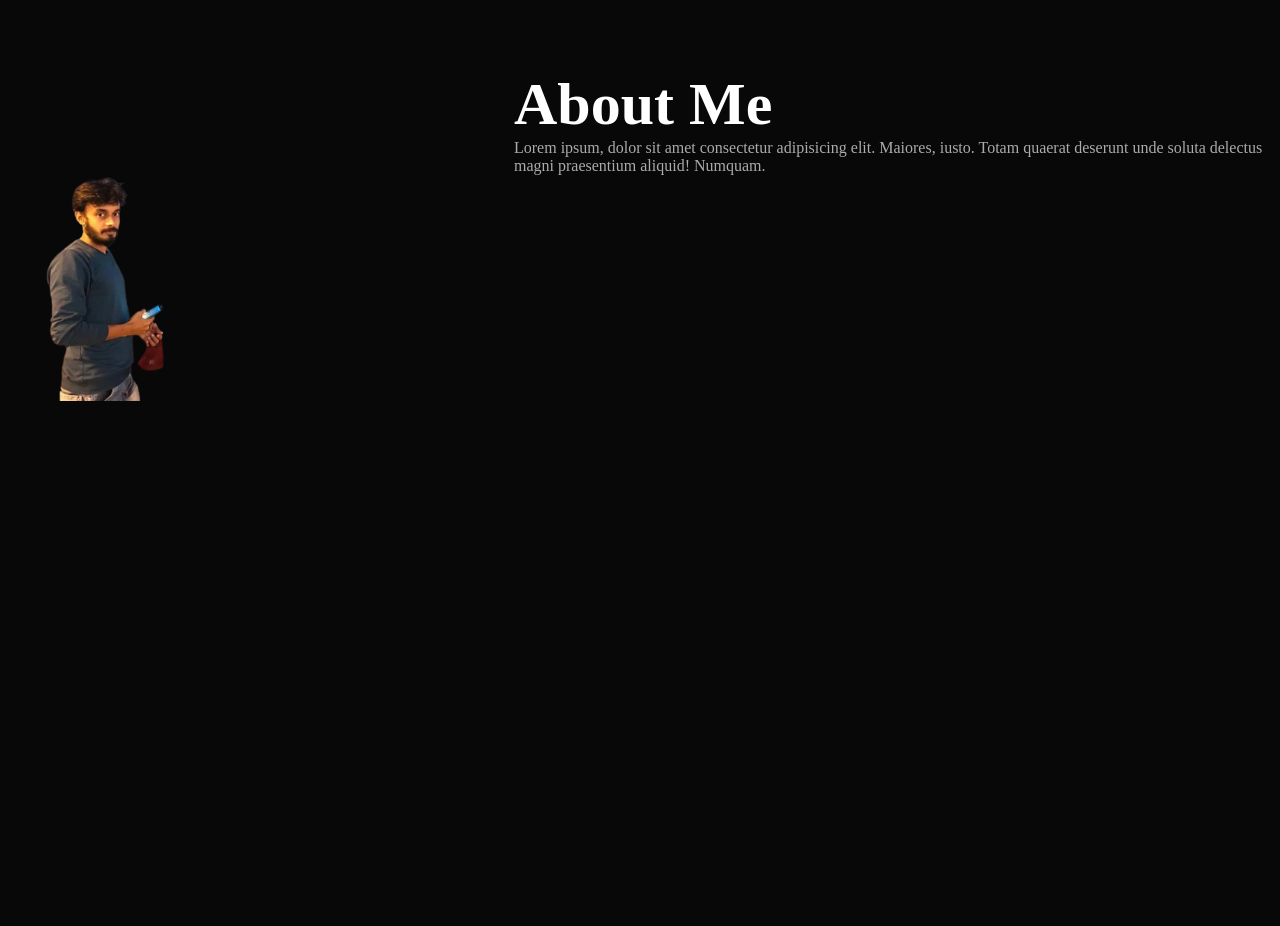
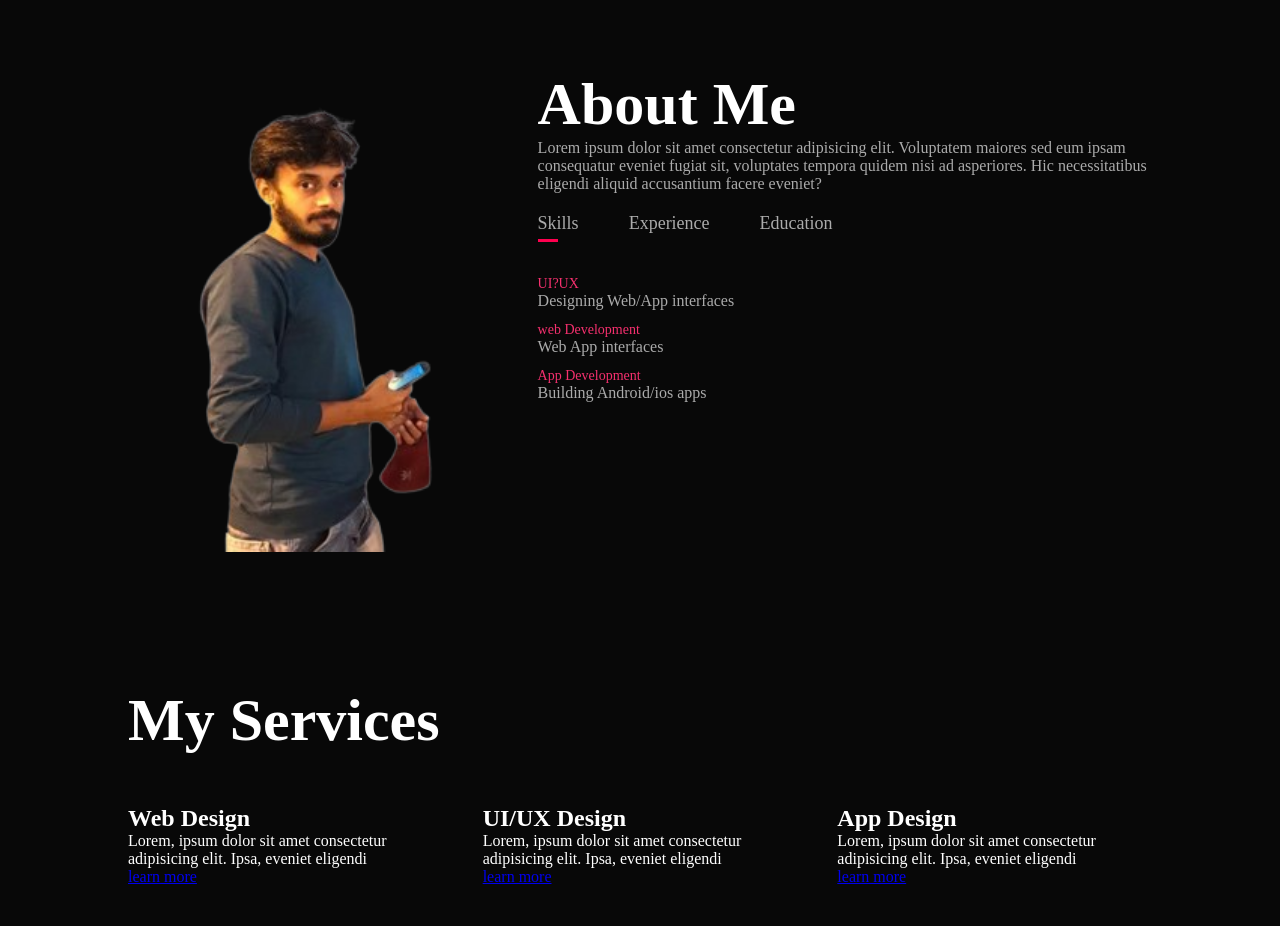
Before and after one commit to Ajmel1989/PORTFOLIO-HCJ, a plain HTML site: page index.html in a window 1280 px wide. Shown: the part 820-1746 px from the top of the page. Before the commit the page ends 1315 px from the top, so only its background shows below. Drawn offline with Linux system fonts and the light colour scheme.

Commit message:
PORTFOLIO-NEW

```diff
--- a/index.html
+++ b/index.html
@@ -10,7 +10,7 @@
     <div id="header">
         <div class="container">
             <nav>
-                <img src="/images/logo4.png" class="logo">
+                <img src="/images/logo2.png" class="logo">
                 <ul>
                     <li><a href="#">Home</a></li>
                     <li><a href="#">About</a></li>
@@ -32,14 +32,99 @@
         <div class="container">
             <div class="row">
                 <div class="about-cal-1">
-                    <img src="/images/my_photo1-removebg-preview.png" alt="">
+                    <img src="/images/my_photo1-removebg-preview1.png" alt="">
                 </div>
                 <div class="about-cal-2">
                     <h1 class="sub-title">About Me</h1>
-                    <p>Lorem ipsum, dolor sit amet consectetur adipisicing elit. Maiores, iusto. Totam quaerat deserunt unde soluta delectus magni praesentium aliquid! Numquam.</p>
+                    <p>Lorem ipsum dolor sit amet consectetur adipisicing elit.
+                         Voluptatem maiores sed eum ipsam consequatur eveniet fugiat sit,
+                         voluptates tempora quidem nisi ad asperiores. Hic necessitatibus
+                         eligendi aliquid accusantium facere eveniet?</p>
+                        <div class="tab-titles">
+                            <p class="tab-links active-link" onclick="opentab('skills')">Skills</p>
+                            <p class="tab-links" onclick="opentab('experience')">Experience</p>
+                            <p class="tab-links" onclick="opentab('education')">Education</p>
+                        </div>
+                        <div class="tab-contents active-tab" id="skills">
+                            <ul>
+                                <li><span>UI?UX</span><br>Designing Web/App interfaces</li>
+                                <li><span>web Development</span><br>Web App interfaces</li>
+                                <li><span>App Development</span><br>Building Android/ios apps</li>
+
+                            </ul>
+                        </div>
+                        <div class="tab-contents" id="experience">
+                            <ul>
+                                <li><span>2023-Current</span><br>UI/UX Design Training at Astrobyte</li>
+                                <li><span>2018-2023</span><br>Marketing Manager at Hardply Plywoods</li>
+                                <li><span>2014-2018</span><br>Administration Assistant at Saudi Hospital</li>
+                                <li><span>2011-2014</span><br>Marketing Consultant at Telecome</li>
+
+                            </ul>
+                        </div>
+                        <div class="tab-contents" id="education">
+                            <ul>
+                                <li><span>2023</span><br>UI/UX Design Training at Astrobyte</li>
+                                <li><span>2011</span><br>BCA From St.Albetrs Ernakulam</li>
+                                <li><span>2008</span><br>Plus2 From SMHSS Kaliyar</li>
+                                <li><span>2005</span><br>SSLC Fom SMHSS Kaliyar</li>
+
+                            </ul>
+                        </div>
                 </div>
             </div>
         </div>
     </div>
+    <!-- =====================Services=================== -->
+
+    <div id="services">
+        <div class="container">
+            <h1 class="sub-title">My Services</h1>
+            <div class="services-list">
+                <div>
+                    <h2>Web Design</h2>
+                    <p>Lorem, ipsum dolor sit amet consectetur
+                        adipisicing elit. Ipsa, eveniet eligendi
+
+                    </p>
+                     <a href="#">learn more</a>
+                </div>
+                <div>
+                    <h2>UI/UX Design</h2>
+                    <p>Lorem, ipsum dolor sit amet consectetur
+                        adipisicing elit. Ipsa, eveniet eligendi
+
+                    </p>
+                     <a href="#">learn more</a>
+                </div>
+                <div>
+                    <h2>App Design</h2>
+                    <p>Lorem, ipsum dolor sit amet consectetur
+                        adipisicing elit. Ipsa, eveniet eligendi
+
+                    </p>
+                     <a href="#">learn more</a>
+                </div>
+            </div>
+        </div>
+    </div>
+
+
+
+    <script>
+        var tablinks=document.getElementsByClassName("tab-links");
+        var tabcontents=document.getElementsByClassName("tab-contents");
+        function opentab(tabname) {
+            for(tablink of tablinks){
+                tablink.classList.remove("active-link");
+            }
+            for(tabcontent of tabcontents){
+                tabcontent.classList.remove("active-tab");
+            }
+            event.currentTarget.classList.add("active-link");
+            document.getElementById(tabname).classList.add("active-tab");
+
+        }
+    </script>
 </body>
 </html>
--- a/style.css
+++ b/style.css
@@ -14,9 +14,10 @@ body{
     background-image: url(/images/my_photo-removebg-preview.png);
     background-size: cover;
     background-position: center;
+
 }
 .container{
-    padding: 10px 10px ;
+    padding: 10px 10% ;
 }
 nav{
     display: flex;
@@ -89,3 +90,57 @@ nav ul li a:hover::after{
     font-weight: 600;
     color: #fff;
 }
+.tab-titles{
+    display: flex;
+    margin: 20px 0 40px;
+
+}
+.tab-links{
+    margin-right: 50px;
+    font-size: 18px;
+    font-weight: 500;
+    cursor: pointer;
+    position: relative;
+}
+.tab-links::after{
+    content: '';
+    width: 0;
+    height: 3px;
+    background: #ff004f;
+    position: absolute;
+    left: 0;
+    bottom: -8px;
+    transition: 0.5s;
+}
+.tab-links.active-link::after{
+    width: 50%;
+}
+.tab-contents ul li{
+    list-style: none;
+    margin: 10px 0;
+}
+.tab-contents ul li span{
+    color: #f5306e;
+    font-size: 14px;
+
+}
+.tab-contents{
+    display: none;
+}
+.tab-contents.active-tab{
+    display: block;
+}
+
+
+/* ========================services====================== */
+
+#services{
+    padding: 30px 0;
+
+}
+.services-list{
+    display: grid;
+    grid-template-columns: repeat(auto-fit,minmax(250px,1fr));
+    grid-gap: 40px;
+    margin-top: 50px;
+}
```
Also changed, not shown: images/logo1.png (added), images/logo2.png (added), images/my_photo1-removebg-preview1.png (added).
